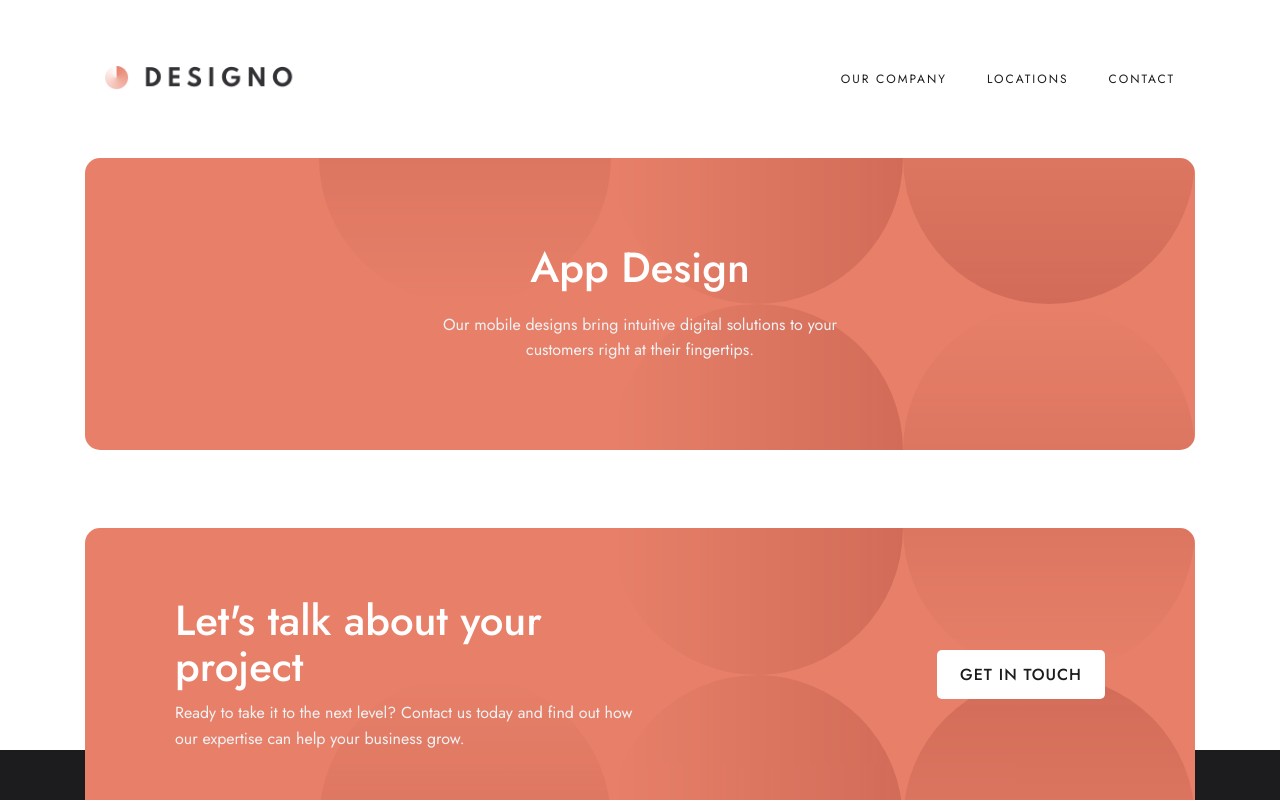
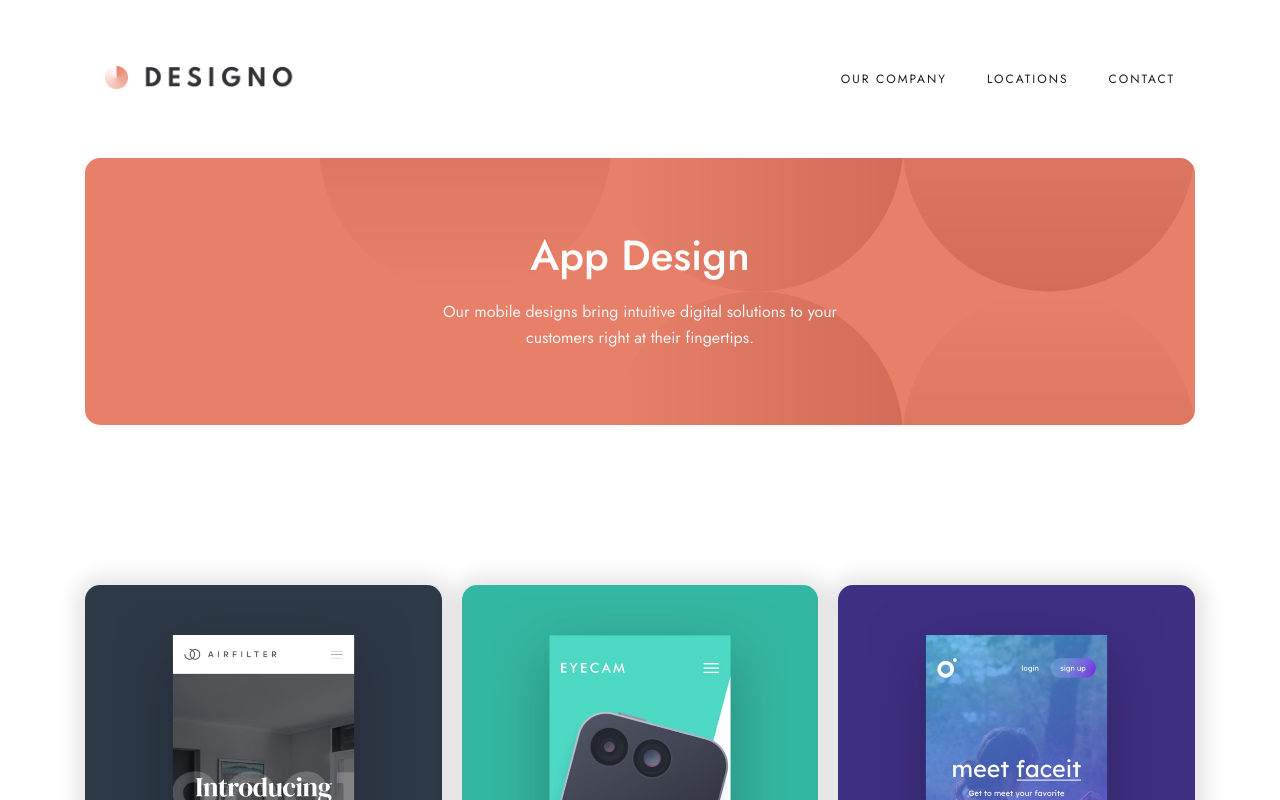
Before and after one commit to jarekTerejko/designo-multipage, a React (Create React App) app: page /app-design in a window 1280 px wide. Shown: the top 800 px of the page. Built offline with nearby package versions, Linux system fonts and the light colour scheme.

Commit message:
add CardsDesign to pages

```diff
--- a/src/components/HeaderDesign/HeaderDesign.js
+++ b/src/components/HeaderDesign/HeaderDesign.js
@@ -16,6 +16,7 @@ const HeaderDesign = ({ heading, descriptionText }) => {
             style={{
               marginBottom: "20px",
               fontSize: "42px",
+              textAlign: "center",
             }}
           >
             {heading}
--- a/src/components/HeaderDesign/HeaderDesignElements.js
+++ b/src/components/HeaderDesign/HeaderDesignElements.js
@@ -2,7 +2,7 @@ import styled from "styled-components";
 
 export const HeaderDesignWrapper = styled.header`
   margin-top: 15.8rem;
-  margin-bottom: 30rem;
+  margin-bottom: 16rem;
 `;
 export const HeaderDesignInnnerWrapper = styled.div`
   position: relative;
@@ -15,7 +15,7 @@ export const HeaderDesignInnnerWrapper = styled.div`
   border-radius: 1.5rem;
   padding: 7rem 9rem;
   overflow: hidden;
-  min-height: 29.2rem;
+  min-height: 26.7rem;
 
   &::before {
     content: "";
--- a/src/pages/AppDesign.js
+++ b/src/pages/AppDesign.js
@@ -1,11 +1,16 @@
+import CardsDesign from "../components/CardsDesign/CardsDesign";
 import HeaderDesign from "../components/HeaderDesign/HeaderDesign";
+import { appDesignData } from "../cardsData";
 
 const AppDesign = () => {
   return (
-    <HeaderDesign
-      heading="App Design"
-      descriptionText=" Our mobile designs bring intuitive digital solutions to your customers right at their fingertips."
-    />
+    <>
+      <HeaderDesign
+        heading="App Design"
+        descriptionText=" Our mobile designs bring intuitive digital solutions to your customers right at their fingertips."
+      />
+      <CardsDesign designsData={appDesignData} />
+    </>
   );
 };
 
--- a/src/pages/GraphicDesign.js
+++ b/src/pages/GraphicDesign.js
@@ -1,11 +1,16 @@
+import CardsDesign from "../components/CardsDesign/CardsDesign";
 import HeaderDesign from "../components/HeaderDesign/HeaderDesign";
+import { graphicDesignData } from "../cardsData";
 
 const GraphicDesign = () => {
   return (
-    <HeaderDesign
-      heading="Graphic Design"
-      descriptionText=" We deliver eye-catching branding materials that are tailored to meet your business objectives."
-    />
+    <>
+      <HeaderDesign
+        heading="Graphic Design"
+        descriptionText=" We deliver eye-catching branding materials that are tailored to meet your business objectives."
+      />
+      <CardsDesign designsData={graphicDesignData} />
+    </>
   );
 };
 
--- a/src/pages/WebDesign.js
+++ b/src/pages/WebDesign.js
@@ -1,11 +1,16 @@
+import CardsDesign from "../components/CardsDesign/CardsDesign";
 import HeaderDesign from "../components/HeaderDesign/HeaderDesign";
+import { webDesignsData } from "../cardsData";
 
 const WebDesign = () => {
   return (
-    <HeaderDesign
-      heading="Web Design"
-      descriptionText="We build websites that serve as powerful marketing tools and bring memorable brand experiences."
-    />
+    <>
+      <HeaderDesign
+        heading="Web Design"
+        descriptionText="We build websites that serve as powerful marketing tools and bring memorable brand experiences."
+      />
+      <CardsDesign designsData={webDesignsData} />
+    </>
   );
 };
 
```
